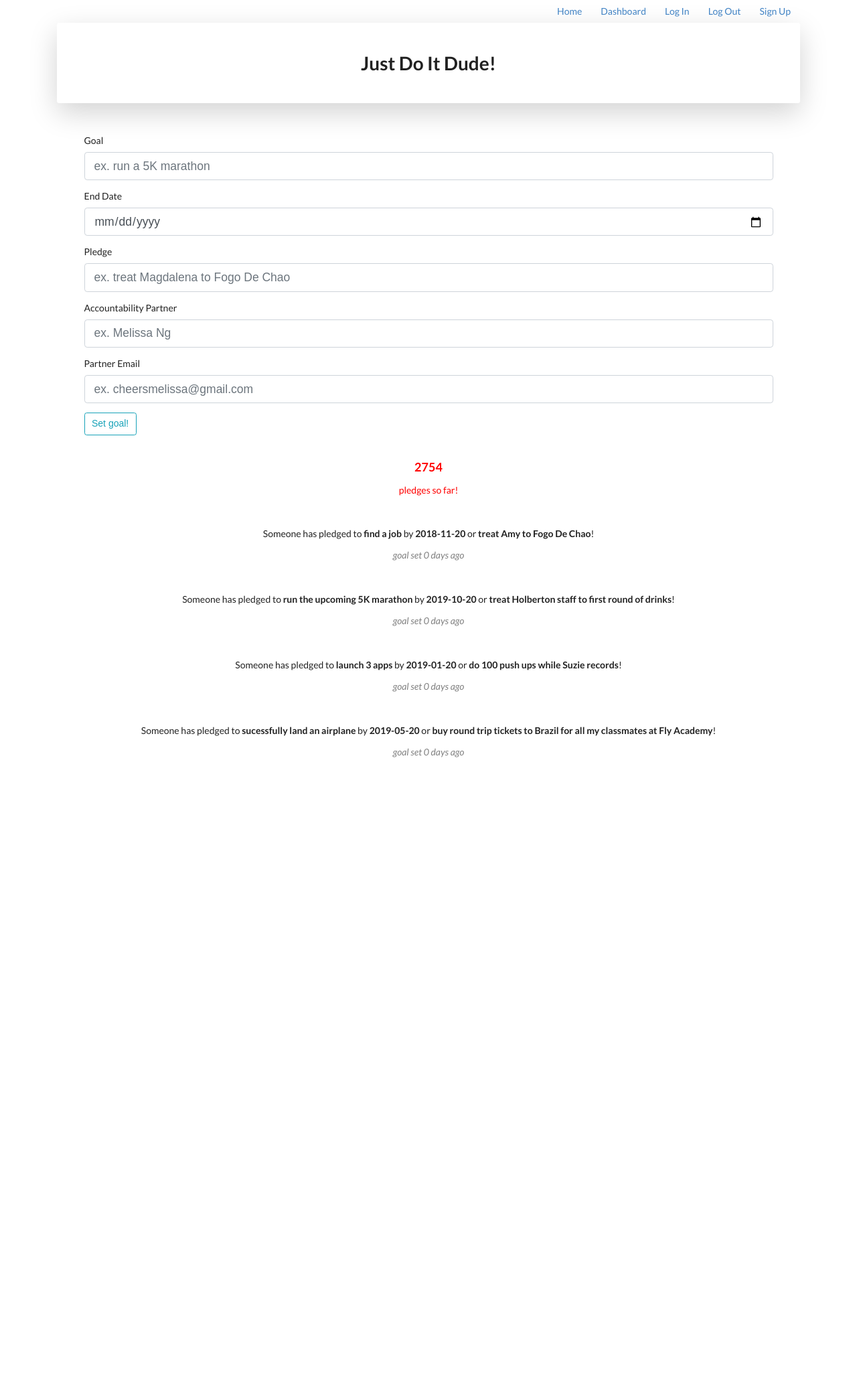
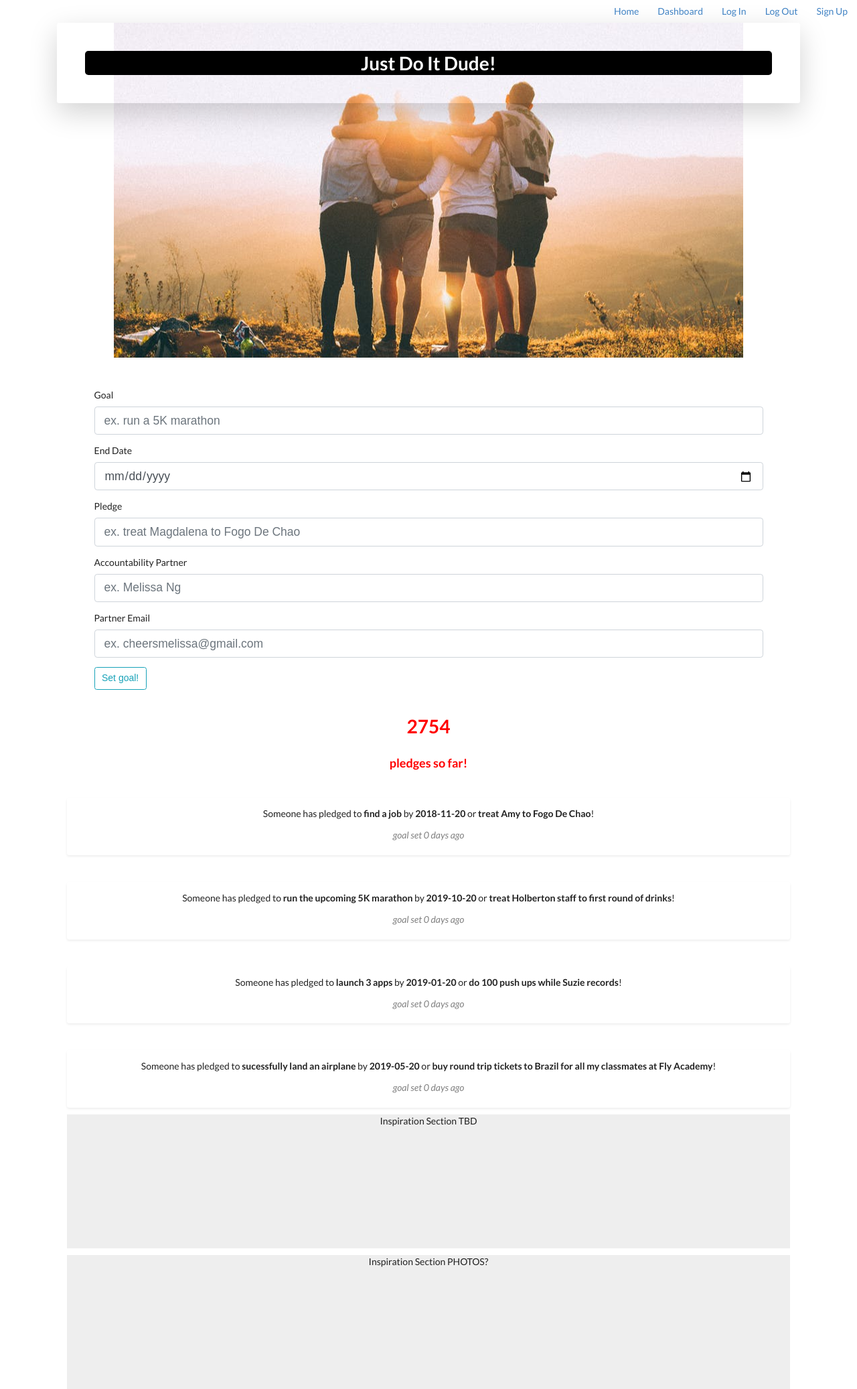
Before and after one commit to MelissaN/Just_Do_It_Dude, a Flask app: page / in a window 1280 px wide. Shown: the whole page at 67% size. Before the commit the page ends 1131 px from the top, so only its background shows below. Run offline with Flask 2, Linux system fonts and the light colour scheme; data comes from the database, SQL or seed files in the repository; some libraries are stand-ins or nearby versions.

Commit message:
add image, misc styling

```diff
--- a/JDID/helper_methods.py
+++ b/JDID/helper_methods.py
@@ -25,6 +25,8 @@ def is_goal_editable(goal_obj):
 
 def days_passed(goal_obj):
     """return number of days passed since goal creation"""
+    #print(date.today())
+    #print(goal_obj.start_date)
     return ((date.today() - goal_obj.start_date).days)
 
 
--- a/JDID/static/styles.css
+++ b/JDID/static/styles.css
@@ -1,3 +1,13 @@
+.big-banner {
+    background: url('team1.jpeg') no-repeat center;
+    height: 500px;
+}
+.logo {
+    font: bold;
+    background-color: black;
+    color: white;
+    border-radius: 5px;
+}
 .total_count {
     color: red;
 }
@@ -5,3 +15,9 @@
     color: grey;
     font-style: italic;
 }
+.inspiration {
+    background: #eee;
+    height: 200px;
+    margin-top: 10px;
+    text-align: center;
+}
--- a/JDID/templates/landing.html
+++ b/JDID/templates/landing.html
@@ -45,17 +45,21 @@
 </div>
 
 <!-- SHOW TOTAL NUMBER OF USER SUBMITTED GOALS -->
-<div class="total_count text-center"><h3>{% if count %}{{ count }}</h3><h6> pledges so far!</h6>{% endif %}</div>
+<div class="total_count text-center"><h1>{% if count %}{{ count }}</h1><h3> pledges so far!</h3>{% endif %}</div>
 
 <!-- POPULATE PAGE WITH SUMMARY OF SUBMITTED GOALS -->
 {% if goals_and_days_passed %}
 {% for rec in goals_and_days_passed %}
 <br><br>
-<center>
-    <p>Someone has pledged to <b>{{rec[0].goal}}</b> by <b>{{rec[0].deadline}}</b> or <b>{{rec[0].pledge}}</b>!</p>
-    <h6 class="goal_status">goal set {{ rec[1] }} days ago</h6>
-</center>
+<div class="text-center shadow-sm p-3 rounded">
+  <p>Someone has pledged to <b>{{rec[0].goal}}</b> by <b>{{rec[0].deadline}}</b> or <b>{{rec[0].pledge}}</b>!</p>
+  <h6 class="goal_status">goal set {{ rec[1] }} days ago</h6>
+</div>
 {% endfor %}
 {% endif %}
 
+<!-- INSPIRATION SECTION -->
+<div class="inspiration">Inspiration Section TBD</div>
+<div class="inspiration">Inspiration Section PHOTOS?</div>
+
 {% endblock content %}
--- a/JDID/templates/layout.html
+++ b/JDID/templates/layout.html
@@ -16,8 +16,7 @@
 </head>
 
 <body>
-    <article class="container">
-
+  <!-- NAVIGATION BAR -->
   <ul class="nav justify-content-end">
     <li class="nav-item">
       <a class="nav-link" href="{{ url_for('index') }}">Home</a>
@@ -36,7 +35,16 @@
     </li>
   </ul>
 
-      <div class="text-center shadow-lg p-5 rounded"><h1>Just Do It Dude!</h1></div>
+  <!-- IMAGE -->
+  <div class="container">
+    <div class="big-banner">
+      <div class="text-center shadow-lg p-5 rounded"><h1 class="logo">Just Do It Dude!</h1></div>
+    </div>
+  </div>
+
+  <!-- ALERT MESSAGES -->
+  <article class="container">
+    <!--<div class="text-center shadow-lg p-5 rounded"><h1>Just Do It Dude!</h1></div>-->
 
     <div class="row">
       <div class="col-md-8">
@@ -52,7 +60,11 @@
       </div>
     </div>
 
+    <!-- POPULATE WITH SPECIFIC HTML -->
+    <div class="container">
       {% block content %}{% endblock%}
+    </div>
+
   </article>
 
 </body>
--- a/JDID/templates/user_dashboard.html
+++ b/JDID/templates/user_dashboard.html
@@ -88,7 +88,7 @@ function delete_from_DB(goal_id) {
 	  <!-- SUMMARY OF GOAL: DEADLINE, PLEDGE, PROGRESS BAR -->
 	  by {{goal_obj[0].deadline}} or else {{goal_obj[0].pledge}}!<br><br>
 	  <div class="progress">
-	    <div class="progress-bar" role="progressbar" style="width: {{ ((goal_obj[2]+10)*100)//((goal_obj[0].deadline - goal_obj[0].start_date).days) }}%" aria-valuenow="{{ ((goal_obj[2]+10)*100)//((goal_obj[0].deadline - goal_obj[0].start_date).days) }}" aria-valuemin="10" aria-valuemax="100"></div>
+	    <div class="progress-bar progress-bar-striped progress-bar-animated" role="progressbar" style="width: {{ ((goal_obj[2]+10)*100)//((goal_obj[0].deadline - goal_obj[0].start_date).days) }}%" aria-valuenow="{{ ((goal_obj[2]+10)*100)//((goal_obj[0].deadline - goal_obj[0].start_date).days) }}" aria-valuemin="10" aria-valuemax="100"></div>
 	  </div>
       </div>
     </div>
```
Lines whose indentation alone changed are shown as unchanged.
